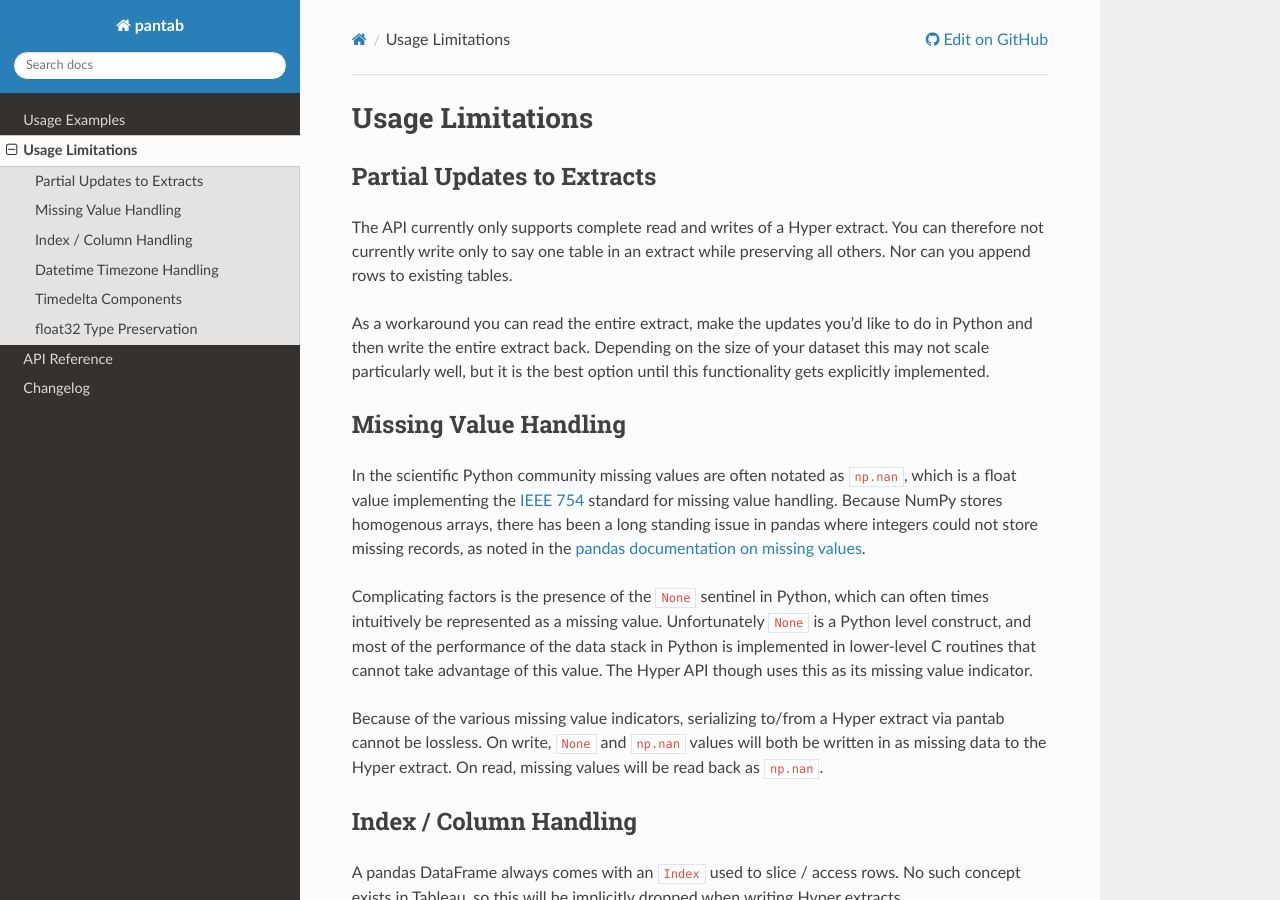
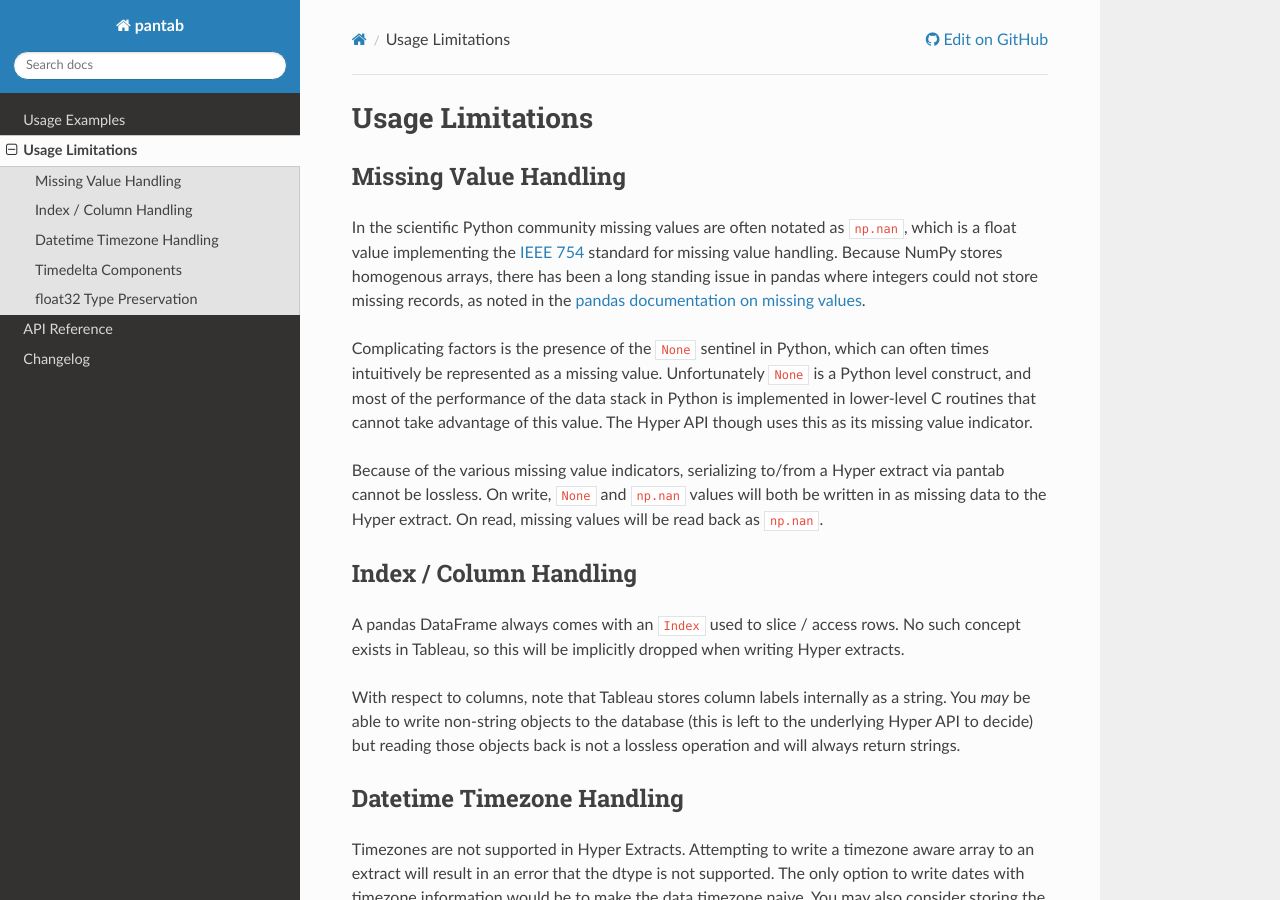
Before and after one commit to innobi/pantab, a Sphinx documentation site: the page built from doc/source/caveats.rst, in a window 1280 px wide and 900 px high. Built offline with Sphinx 7.4.7 and the Read the Docs theme 2.0.0, drawn with Linux system fonts in a browser that asks for light colours.

Commit message:
Removed outdated caveat

```diff
--- a/doc/source/caveats.rst
+++ b/doc/source/caveats.rst
@@ -1,11 +1,5 @@
 Usage Limitations
 =================
-
-Partial Updates to Extracts
----------------------------
-The API currently only supports complete read and writes of a Hyper extract. You can therefore not currently write only to say one table in an extract while preserving all others. Nor can you append rows to existing tables.
-
-As a workaround you can read the entire extract, make the updates you'd like to do in Python and then write the entire extract back. Depending on the size of your dataset this may not scale particularly well, but it is the best option until this functionality gets explicitly implemented.
 
 Missing Value Handling
 ----------------------
```
